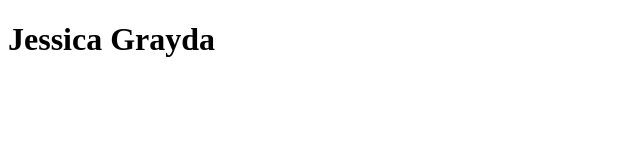
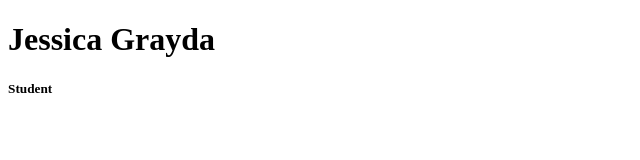
Before and after one commit to Jesika0601/git_act2.html, a plain HTML site: page index.html in a window 1280 px wide. Shown: the full height of the page, 0-640 px from the left. Drawn offline with Linux system fonts and the light colour scheme.

Commit message:
add commit

```diff
--- a/index.html
+++ b/index.html
@@ -7,5 +7,6 @@
 </head>
 <body>
     <h1>Jessica Grayda</h1>
+    <h5>Student</h5>
 </body>
 </html>
```
